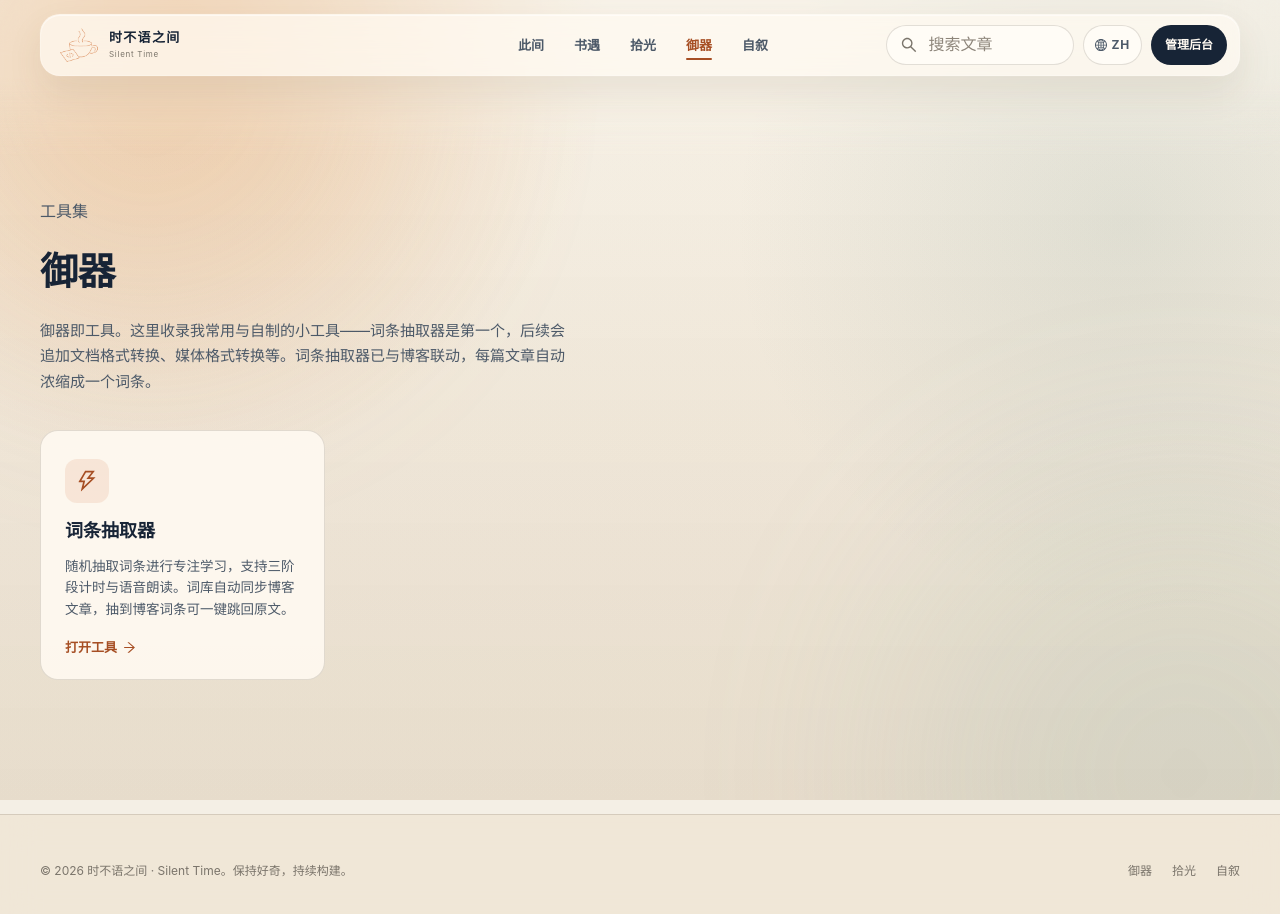
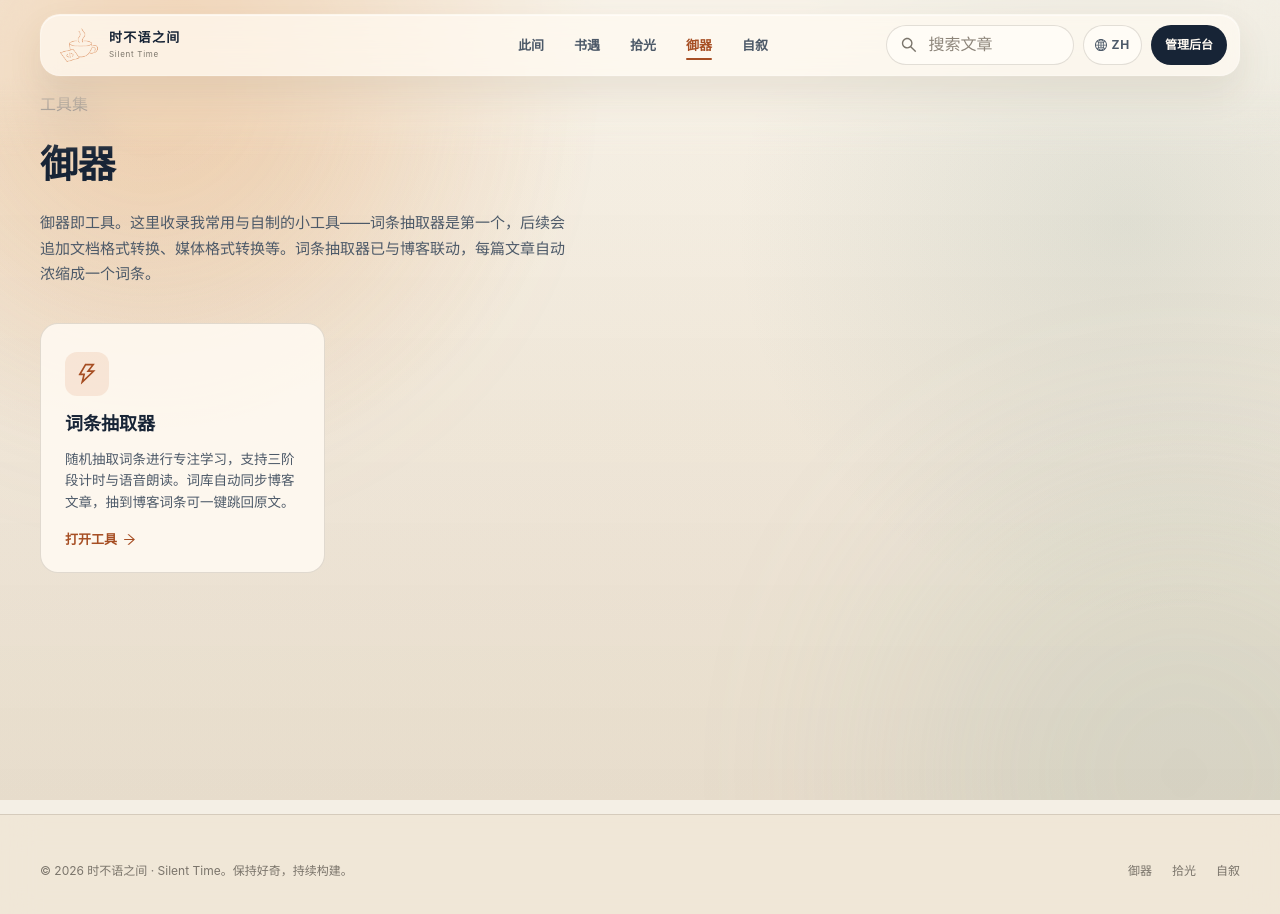
Before and after one commit to Kylinlixd/myblog-admin, a Vue app: page /blog/tools in a window 1280 px wide. Shown: the top 914 px of the page. Built offline with nearby package versions, Linux system fonts and the light colour scheme.

Commit message:
style(blog): 覆盖 cinematic-page 全局 padding，缩减御器页标题与导航间距

```diff
--- a/src/views/blog/BlogTools.vue
+++ b/src/views/blog/BlogTools.vue
@@ -118,9 +118,9 @@ watch(openedTool, (tool) => {
 </script>
 
 <style scoped>
-.tools-page { padding-bottom: 60px; }
+.tools-page { padding-block: 16px 40px; }
 
-.tools-hero { padding: 8px 0 36px; }
+.tools-hero { padding: 0 0 36px; }
 .tools-hero h1 { font-size: 38px; font-weight: 750; letter-spacing: -0.01em; margin: 10px 0 16px; color: var(--blog-text); }
 .tools-hero .hero-intro { font-size: 15px; line-height: 1.7; color: var(--blog-text-soft); max-width: 56ch; margin: 0; }
 
```
